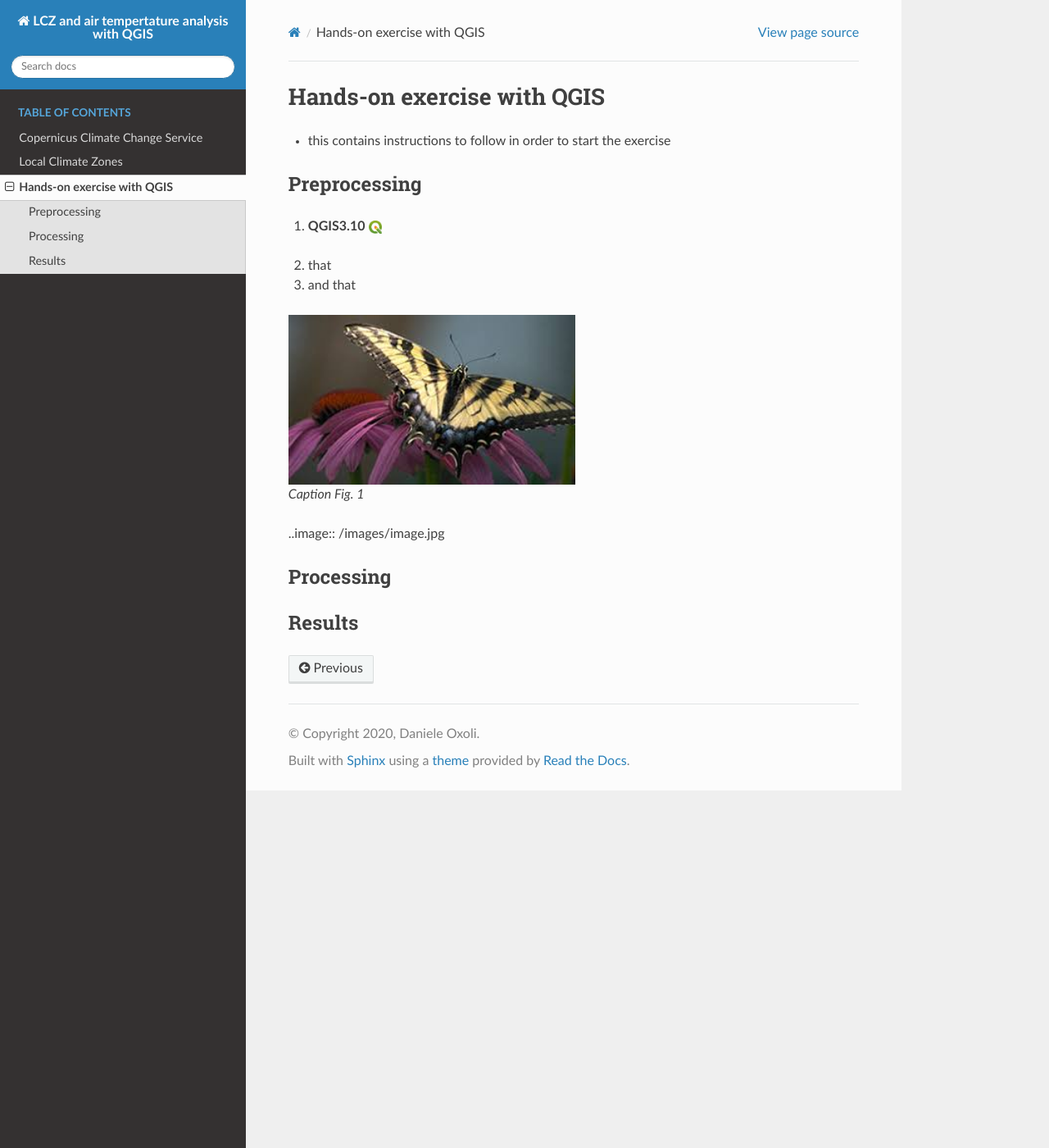
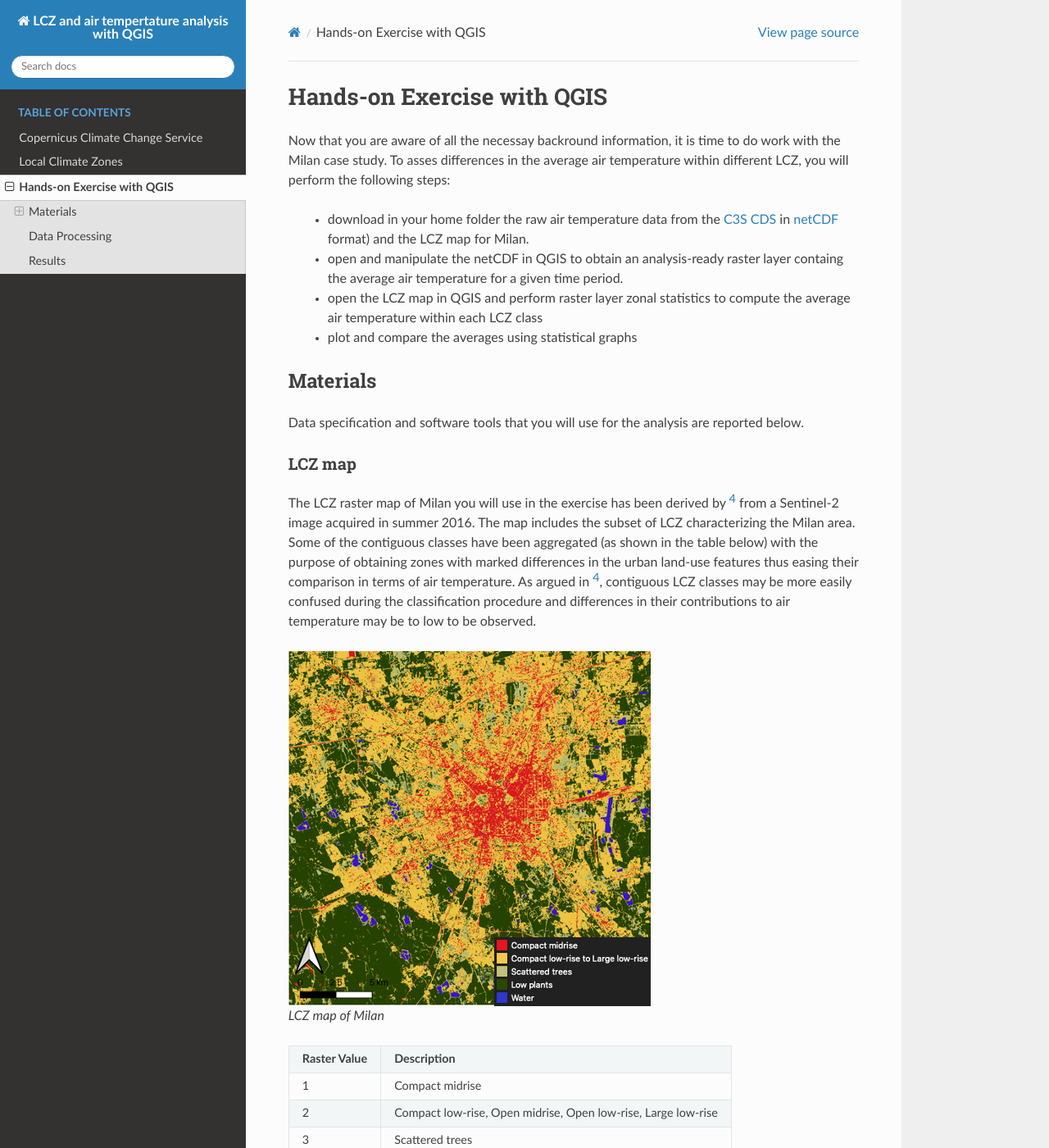
Before and after one commit to opengeolab/CA_LCZ_exercise_docs, a Sphinx documentation site: the page built from source/analysis.rst, in a window 1280 px wide and 1400 px high. Shown: the whole window at 82% size. Built offline with Sphinx 7.4.7 and the Read the Docs theme 2.0.0, drawn with Linux system fonts in a browser that asks for light colours; some of the changed text lies outside the part shown.

Commit message:
imporoved section3

```diff
--- a/source/analysis.rst
+++ b/source/analysis.rst
@@ -1,35 +1,109 @@
 
 .. _analysis:
 
-Hands-on exercise with QGIS
+Hands-on Exercise with QGIS
 =============================
 
-* this contains instructions to follow in order to start the exercise
+Now that you are aware of all the necessay backround information, it is time to do work with the Milan case study. To asses differences in the average air temperature within different LCZ, you will perform the following steps:
+
+ * download in your home folder the raw air temperature data from the `C3S CDS <https://cds.climate.copernicus.eu/#!/home>`_ in `netCDF <https://www.ogc.org/standards/netcdf>`_ format) and the LCZ map for Milan.
+ * open and manipulate the netCDF in QGIS to obtain an analysis-ready raster layer containg the average air temperature for a given time period.
+ * open the LCZ map in QGIS and perform raster layer zonal statistics to compute the average air temperature within each LCZ class
+ * plot and compare the averages using statistical graphs
 
 
-Preprocessing
+
+Materials
 ------------------------------------
 
-1. **QGIS3.10** |qgisicon|
-
-.. |qgisicon| image:: images/qgis_icon.png
-   :scale: 5%
-
-2. that
-3. and that
-
-.. figure:: /images/image.jpg
-   :alt: text
-   :scale: 120%
-
-   *Caption Fig. 1*
+Data specification and software tools that you will use for the analysis are reported below.
 
 
-..image:: /images/image.jpg
+LCZ map
++++++++++++++++++++++++
 
-Processing
+The LCZ raster map of Milan you will use in the exercise has been derived by [4]_ from a Sentinel-2 image acquired in summer 2016. The map includes the subset of LCZ characterizing the Milan area. Some of the contiguous classes have been aggregated (as shown in the table below) with the purpose of obtaining zones with marked differences in the urban land-use features thus easing their comparison in terms of air temperature. As argued in [4]_, contiguous LCZ classes may be more easily confused during the classification procedure and differences in their contributions to air temperature may be to low to be observed.
+
+.. figure:: /images/lcz_map.png
+   :alt: text
+   :scale: 100%
+
+   LCZ map of Milan
+
++------------------+---------------------------------------------------------------+
+| **Raster Value** |                        **Description**                        |
++------------------+---------------------------------------------------------------+
+|         1        |                        Compact midrise                        |
++------------------+---------------------------------------------------------------+
+|         2        | Compact low-rise, Open midrise, Open low-rise, Large low-rise |
++------------------+---------------------------------------------------------------+
+|         3        |                        Scattered trees                        |
++------------------+---------------------------------------------------------------+
+|         4        |                           Low plants                          |
++------------------+---------------------------------------------------------------+
+|         5        |                             Water                             |
++------------------+---------------------------------------------------------------+
+
+
+The LCZ map of Milan (*s2_lcz_milan.tif*) toghether with its predfined QGIS style file (*s2_lcz_milan.qml*) can be download `here <https://github.com/danioxoli/CA_LCZ_exercise_docs/raw/master/source/files/lcz.zip>`_.
+
+.. tip::
+
+   Keep in the same folder both the raster map and its predefined QGIS style file to allow QGIS to automatically style the map when imported in a project.
+
+Air temperature data
++++++++++++++++++++++++
+
+Air temperature data at a city level are included in the `Climate variables for cities in Europe from 2008 to 2017 <https://cds.climate.copernicus.eu/cdsapp#!/dataset/sis-urban-climate-cities?tab=overview>`_ of the C3S CDS, which contains air temperature, specific humidity, relative humidity and wind speed for 100 European cities for the current climate. The variables are provided as netCDF files with an hourly temporal resolution on a 100m x 100 m spatial grid (CRS: ETRS89/LAEA Europe | EPSG: 3035).
+
+.. figure:: /images/cds_city_data.png
+   :alt: text
+   :scale: 50%
+
+   Climate variables for cities in Europe from 2008 to 2017 (https://cds.climate.copernicus.eu/cdsapp#!/dataset/sis-urban-climate-cities)
+
+After `register and login <https://cds.climate.copernicus.eu/user/register>`_ to the C3S CDS web portal, data can be download for a single city by specifying the variables of interest together with a time period (year and month). The selected data can be then downloaded as a *.zip* or *.tar* file. For this exercise you have to specify the following options for the download:
+
+ * Variable = *Air temperature*
+ * City = *Milan*
+ * Year = *2016*
+ * Month = *July*
+ * Format = *Zip file (.zip)*
+
+
+.. figure:: /images/nc_milan_download.png
+   :alt: text
+   :scale: 50%
+
+   Data download panel
+
+The netCDF file is structured as a multidimensional spatial grid where each layer includes air temperature observations over Milan area at each time step (hour) in July 2016.
+
+.. figure:: /images/netcdf.png
+   :alt: text
+   :scale: 100%
+
+   Schematic of the netCDF structure
+
+.. note::
+
+   The name of the original downloaded file should be "*tas_Milan_UrbClim_2016_07_v1.0.nc*"
+
+
+Software tools
++++++++++++++++++++++++
+
+
+Data Processing
 ------------------------------------
 
 
 Results
 ------------------------------------
+
+
+
+
+
+
+..  [4] *Oxoli, D., Ronchetti, G., Minghini, M., Molinari, M. E., Lotfian, M., Sona, G., & Brovelli, M. A. (2018). Measuring urban land cover influence on air temperature through multiple geo-data—The case of Milan, Italy. ISPRS International Journal of Geo-Information, 7(11), 421.*
--- a/source/cop_climate.rst
+++ b/source/cop_climate.rst
@@ -46,7 +46,7 @@ The CDS provides:
 
 .. note::
 
-   In the hands-on exercise, you will download air temperature data from the CDS for the city of Milan and you will learn how to manipulate them with QGIS.
+   In the hands-on exercise, you will download air temperature data from the CDS for the city of Milan and you will learn how to manipulate them in QGIS.
 
 ..  [1] *Thépaut, J. N., Dee, D., Engelen, R., & Pinty, B. (2018). The Copernicus Programme and its Climate Change Service. In: IEEE International Geoscience and Remote Sensing Symposium 2018, 1591-1593.*
 
--- a/source/index.rst
+++ b/source/index.rst
@@ -8,9 +8,9 @@ Hands-on exercise: LCZ and air tempertature analysis with QGIS
 
 This tutorial will focus on the use of `Copernicus <https://www.copernicus.eu/en>`_ data for assessing local differences in air temperature according to land-use features within highly urbanized cities.
 
-Through a computer exercise, you will analyse the case of Milan (Italy) using air temperature data from the `Copernicus Climate Change Service (C3S) <https://climate.copernicus.eu>`_ and the `Local Climate Zones (LCZ) <http://www.wudapt.org>`_ map of the city, derived from `Sentinel-2 <https://sentinel.esa.int/web/sentinel/missions/sentinel-2>`_ imagery.
+Through a computer exercise, you will analyse the case of `Milan <https://en.wikipedia.org/wiki/Milan>`_ (Italy) using air temperature data from the `Copernicus Climate Change Service (C3S) <https://climate.copernicus.eu>`_ and the `Local Climate Zones (LCZ) <http://www.wudapt.org>`_ map of the city, derived from `Sentinel-2 <https://sentinel.esa.int/web/sentinel/missions/sentinel-2>`_ imagery.
 
-You will learn how to access and download `C3S data <https://cds.climate.copernicus.eu/#!/home>`_ and how to process them in `QGIS <https://qgis.org/en/site/forusers/download.html>`_ |qgisicon| to obtain a quantitative insight into the LCZ influence on air temperature. The question you are going to answer with this exercise is *"Do the "*
+You will learn how to access and download `C3S data <https://cds.climate.copernicus.eu/#!/home>`_ and how to process them in `QGIS <https://qgis.org/en/site/forusers/download.html>`_ |qgisicon| to obtain a quantitative insight into the LCZ influence on air temperature. The question you are going to answer with this exercise is *"Can we observe and quantify differences in the average air temperature within different LCZ of a city?"*
 
 .. |qgisicon| image:: images/qgis_icon.png
    :scale: 8%
@@ -22,7 +22,7 @@ You will learn how to access and download `C3S data <https://cds.climate.coperni
 
 
 .. toctree::
-   :maxdepth: 2
+   :maxdepth: 3
    :caption: Table of Contents
 
    cop_climate
--- a/source/lcz.rst
+++ b/source/lcz.rst
@@ -14,7 +14,7 @@ Local Climate Zones (LCZ) is a particular land-use classification framework to d
 
 .. note::
 
-   In the hands-on exercise, you will use an already available LCZ map of Milan (Italy). The analytical procedure to derive LCZ maps out of optical satellite imagery is out of scope for this tutorial.
+   In the hands-on exercise, you will use an already available LCZ map of Milan. The analytical procedure to derive LCZ maps from optical satellite imagery is out of scope for this tutorial.
 
 
 .. Case study: Milan
```
Also changed, not shown: source/images/cds_city_data.png (added), source/images/grass_icon.png (added), source/images/lcz_map.png (added), source/images/nc_milan_download.png (added), source/images/netcdf.png (added).
